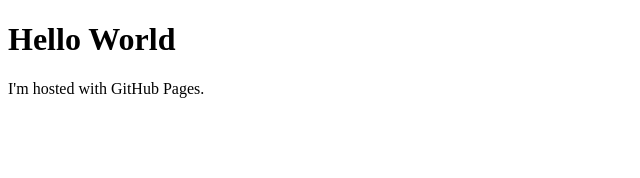
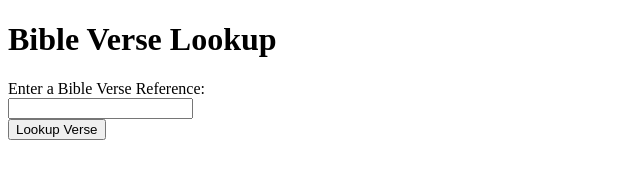
Before and after one commit to thallendan/thallendan.github.io, a plain HTML site: page index.html in a window 1280 px wide. Shown: the whole page, without its empty margins (0-640 px from the left). Drawn offline with nearby package versions, Linux system fonts and the light colour scheme.

Commit message:
Update index.html

```diff
--- a/index.html
+++ b/index.html
@@ -1,7 +1,38 @@
 <!DOCTYPE html>
 <html>
-<body>
-<h1>Hello World</h1>
-<p>I'm hosted with GitHub Pages.</p>
-</body>
+  <head>
+    <title>Bible Verse Lookup</title>
+    <meta charset="UTF-8">
+    <script src="https://unpkg.com/axios/dist/axios.min.js"></script>
+  </head>
+  <body>
+    <h1>Bible Verse Lookup</h1>
+    <form>
+      <label for="verse-reference">Enter a Bible Verse Reference:</label><br>
+      <input type="text" id="verse-reference" name="verse-reference"><br>
+      <button type="button" onclick="lookup()">Lookup Verse</button>
+    </form>
+    <br>
+    <div id="verse-container"></div>
+
+    <script>
+      function lookup() {
+        const verseReference = document.getElementById("verse-reference").value;
+        axios.get(`https://api.bible/v1/bibles/c53baaca653ebadec3e8b76e4c636e12/search?query=${verseReference}&sort=canonical`)
+          .then(response => {
+            const verseData = response.data;
+            let verseHTML = "";
+            verseData.forEach(verse => {
+              verseHTML += `<h2>${verse.reference}</h2>`;
+              verseHTML += `<p>${verse.content}</p>`;
+            });
+            document.getElementById("verse-container").innerHTML = verseHTML;
+          })
+          .catch(error => {
+            console.log(error);
+            document.getElementById("verse-container").innerHTML = "<p>An error occurred while looking up the verse.</p>";
+          });
+      }
+    </script>
+  </body>
 </html>
```
